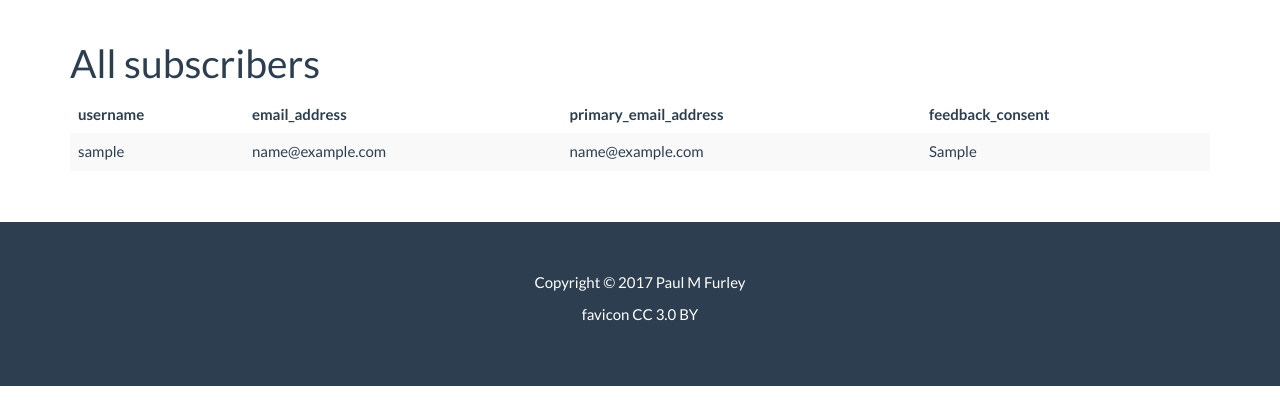
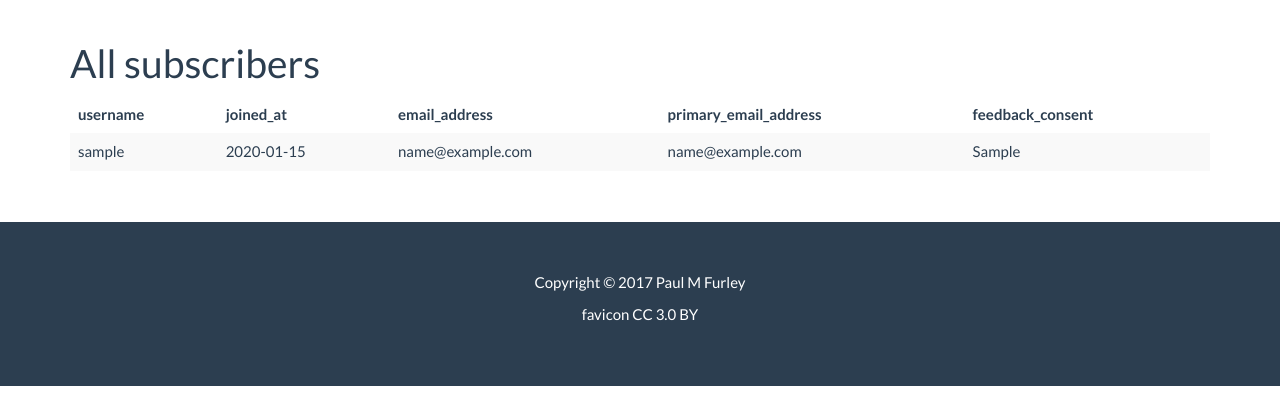
Before and after one commit to fawkesley/expirybot-web, a Django app: template expirybot/apps/users/templates/users/admin_all_email_addresses.html in a window 1280 px wide. Shown: the part 60-480 px from the top of the page. Run offline with Django 3.2, Linux system fonts and the light colour scheme; the template is opened without the code that fills it: most values are stand-ins (such as "Sample title", 1, 10 or a date in 2020); parts of the project's set-up code (start-up, migrations or seed data) failed here and were passed over; some libraries are stand-ins or nearby versions.

Commit message:
add `joined_at` field to admin email view

```diff
--- a/expirybot/apps/users/templates/users/admin_all_email_addresses.html
+++ b/expirybot/apps/users/templates/users/admin_all_email_addresses.html
@@ -13,6 +13,7 @@
       <thead>
         <tr>
           <th>username</th>
+          <th>joined_at</th>
           <th>email_address</th>
           <th>primary_email_address</th>
           <th>feedback_consent</th>
@@ -24,6 +25,7 @@
         {% for email_address in user_profile.owned_email_addresses %}
         <tr>
           <td>{{ user_profile.user.username }}</td>
+          <td>{{ user_profile.created_at|date:"Y-m-d" }}</td>
           <td>{{ email_address }}</td>
           <td>{{ user_profile.user.email }}</td>
           <td>{{ user_profile.receive_occasional_feedback_requests }}</td>
```
